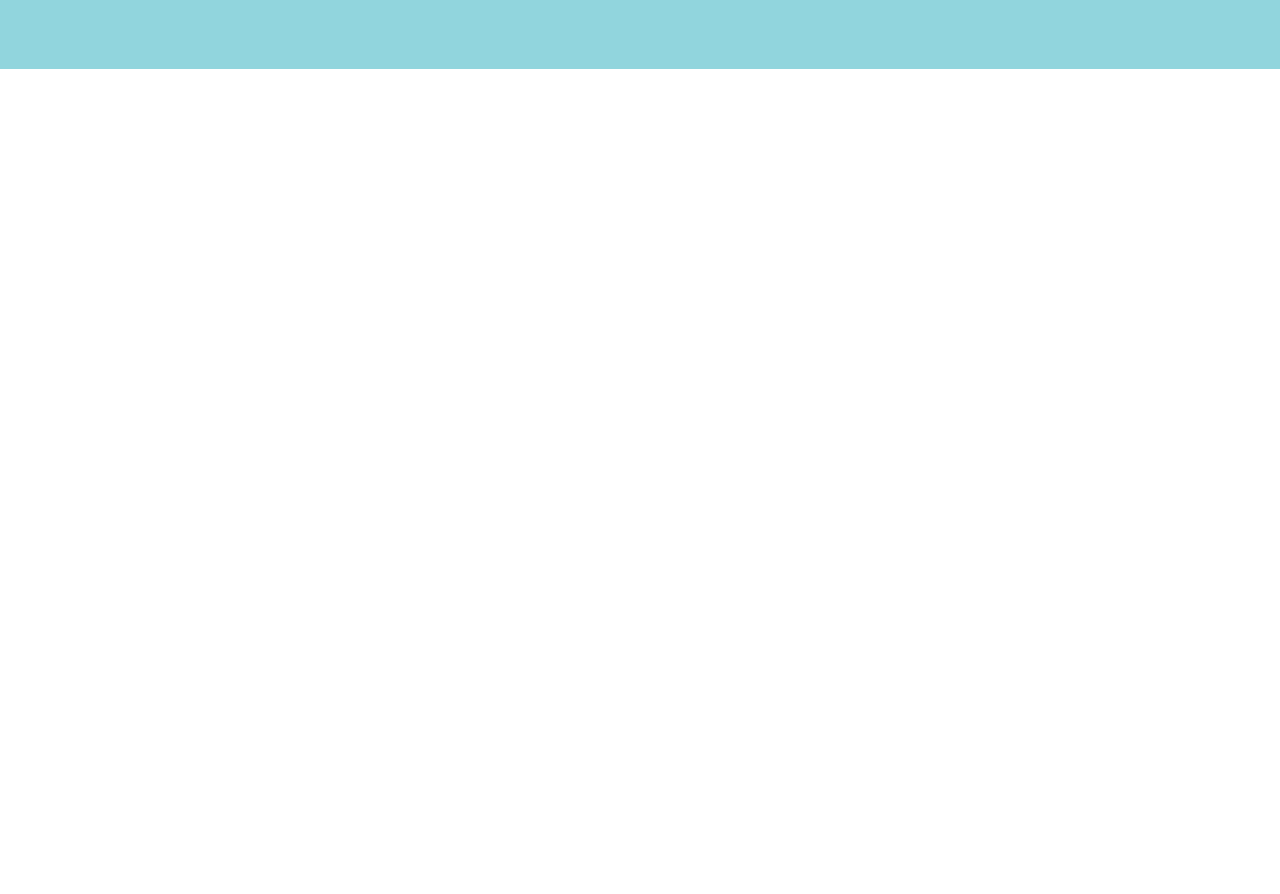
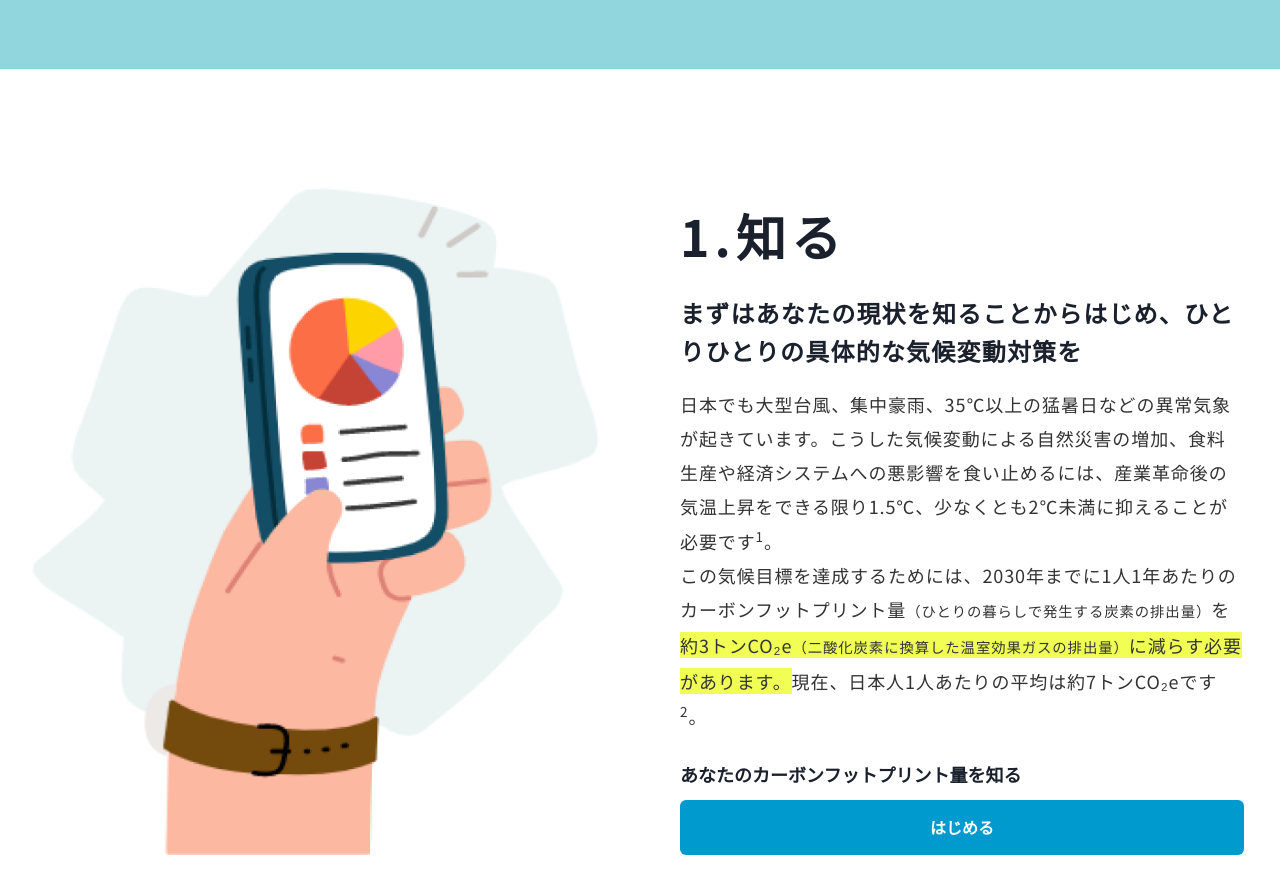
Before and after one commit to codeforjapan/JibungotoPlanet, a Next.js app: page / in a window 1280 px wide. Shown: the part 740-1634 px from the top of the page. Before the commit the page ends 856 px from the top, so only its background shows below. Built offline with nearby package versions, Linux system fonts and the light colour scheme.

Commit message:
feat: created home know section

```diff
--- /dev/null
+++ b/components/organisms/homes/HomeKnowSection/HomeKnowSection.tsx
@@ -0,0 +1,52 @@
+import { FC } from 'react'
+import Image from 'next/image'
+import { Box, SimpleGrid, Text } from '@chakra-ui/react'
+import BasicButton from 'components/atoms/buttons/Basic'
+import HomeContentBody from 'components/molecules/homes/HomeContentBody/HomeContentBody'
+import HomeContentCatchPhrase from 'components/molecules/homes/HomeContentCatchPhrase/HomeContentCatchPhrase'
+import HomeContentTitle from 'components/molecules/homes/HomeContentTitle/HomeContentTitle'
+import styles from 'styles/Home.module.scss'
+
+const HomeKnowSection: FC = () => {
+  return (
+    <SimpleGrid columns={2} spacing={10}>
+      <Box className={styles['home__section__img-container']}>
+        <Image
+          src={'/home/home-content-know.png'}
+          alt={'知るセクション'}
+          layout={'fill'}
+        />
+      </Box>
+      <Box px={5}>
+        <HomeContentTitle className={styles['home__section__item-title']}>
+          <span>1.知る</span>
+        </HomeContentTitle>
+        <HomeContentCatchPhrase className={styles['home__section__item']}>
+          まずはあなたの現状を知ることからはじめ、ひとりひとりの具体的な気候変動対策を
+        </HomeContentCatchPhrase>
+        <HomeContentBody className={styles['home__section__item']}>
+          <span>
+            日本でも大型台風、集中豪雨、35℃以上の猛暑日などの異常気象が起きています。こうした気候変動による自然災害の増加、食料生産や経済システムへの悪影響を食い止めるには、産業革命後の気温上昇をできる限り1.5℃、少なくとも2℃未満に抑えることが必要です
+            <sup>1</sup>。<br />
+            この気候目標を達成するためには、2030年までに1人1年あたりのカーボンフットプリント量
+            <small>（ひとりの暮らしで発生する炭素の排出量）</small>を
+            <span style={{ backgroundColor: '#F1FF55' }}>
+              約3トンCO₂e
+              <small>（二酸化炭素に換算した温室効果ガスの排出量）</small>
+              に減らす必要があります。
+            </span>
+            現在、日本人1人あたりの平均は約7トンCO₂eです<sup>2</sup>。
+          </span>
+        </HomeContentBody>
+        <Box pt={5}>
+          <Text pb={3} fontSize={'18px'} fontWeight={'bold'}>
+            あなたのカーボンフットプリント量を知る
+          </Text>
+          <BasicButton width={'full'}>はじめる</BasicButton>
+        </Box>
+      </Box>
+    </SimpleGrid>
+  )
+}
+
+export default HomeKnowSection
--- a/pages/index.tsx
+++ b/pages/index.tsx
@@ -1,10 +1,17 @@
 import { FC } from 'react'
+import { Container } from '@chakra-ui/react'
 import HomeHeader from 'components/organisms/homes/HomeHeader/HomeHeader'
+import HomeKnowSection from 'components/organisms/homes/HomeKnowSection/HomeKnowSection'
 
 const Home: FC = () => {
+  const maxW = '1280px'
+
   return (
     <div>
       <HomeHeader />
+      <Container maxW={maxW} centerContent py={12} my={5}>
+        <HomeKnowSection />
+      </Container>
     </div>
   )
 }
--- a/styles/Home.module.scss
+++ b/styles/Home.module.scss
@@ -13,4 +13,18 @@
       border-bottom: 5px solid black;
     }
   }
+
+  &__section {
+    &__img-container {
+      position: relative;
+    }
+
+    &__item-title {
+      padding: 1rem 0;
+    }
+
+    &__item {
+      padding: 0.5rem 0;
+    }
+  }
 }
```
Also changed, not shown: public/home/home-content-know.png (added), 1 other file (tests, documents, lock files or other folders).
